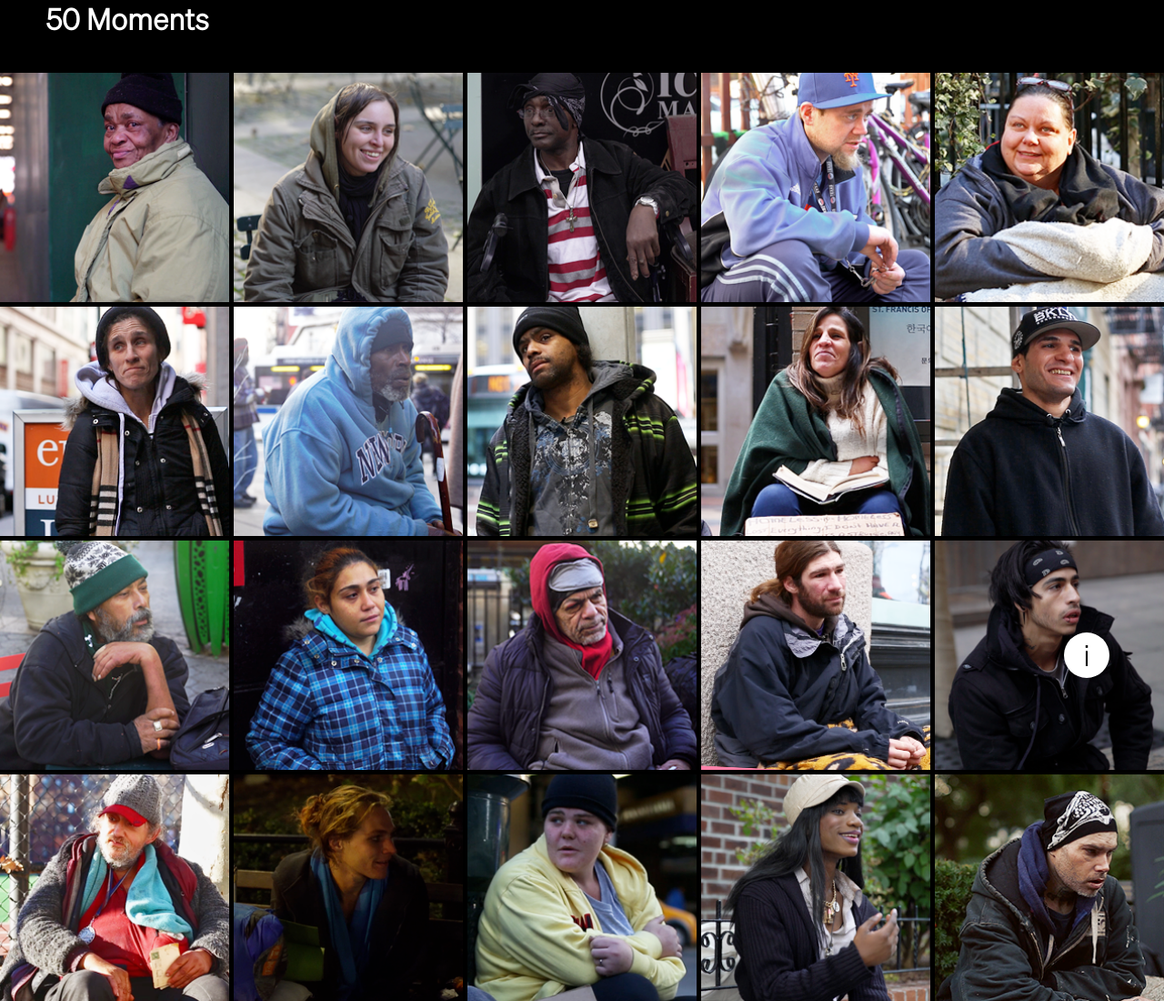
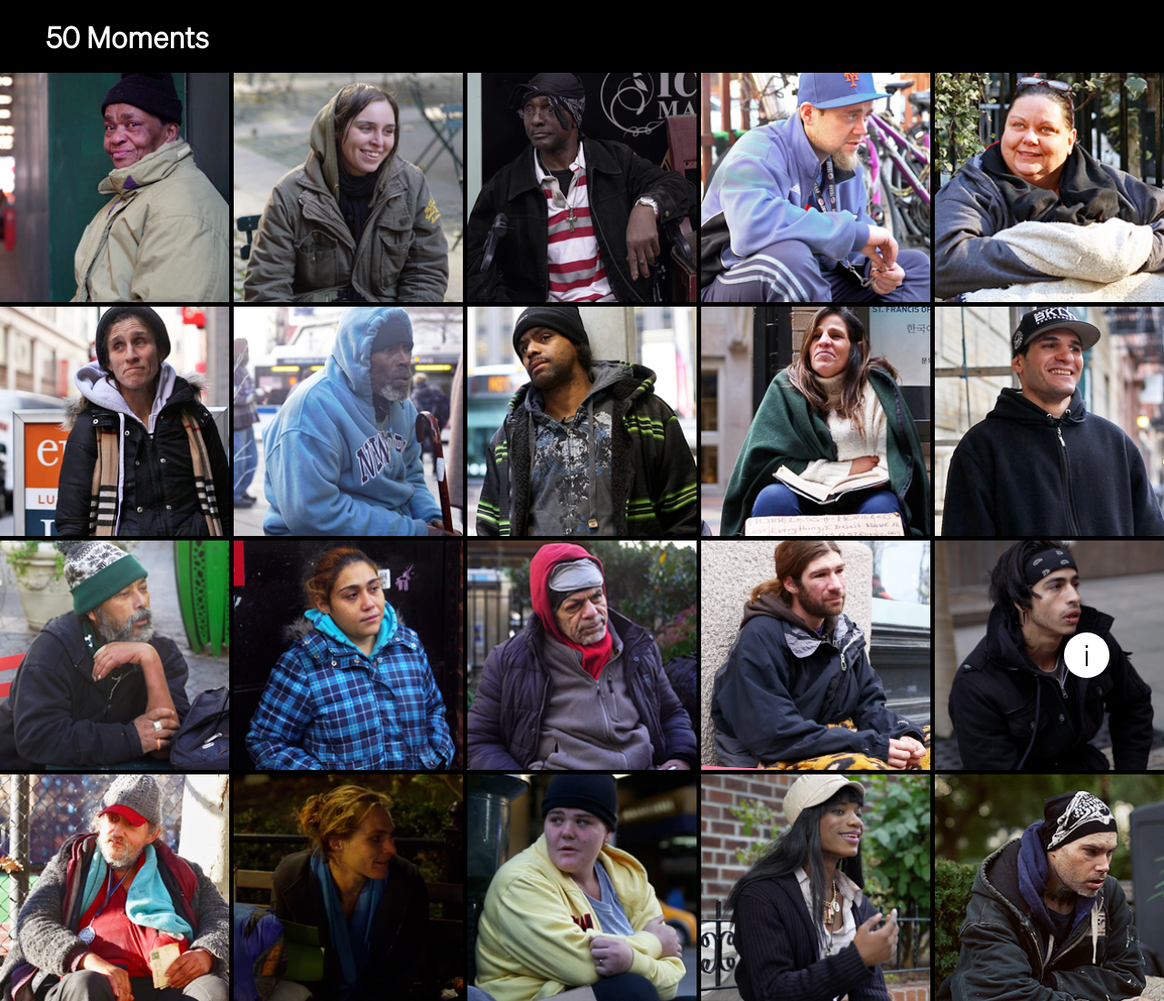
Before and after one commit to avaseghi/50Moments, a plain HTML site: page index.html in a window 1280 px wide. Shown: the top 1100 px of the page at 91% size. Drawn offline with Linux system fonts and the light colour scheme.

Commit message:
removed height property of h1 tag to better vertically align it in the header

```diff
--- a/css/style.css
+++ b/css/style.css
@@ -19,7 +19,6 @@ header {
 
 header h1 {
   margin: 0 0 0 50px;
-  height: 10vh;
   animation: .5s ease-out 0s 1 slideDown;
 }
 
```
